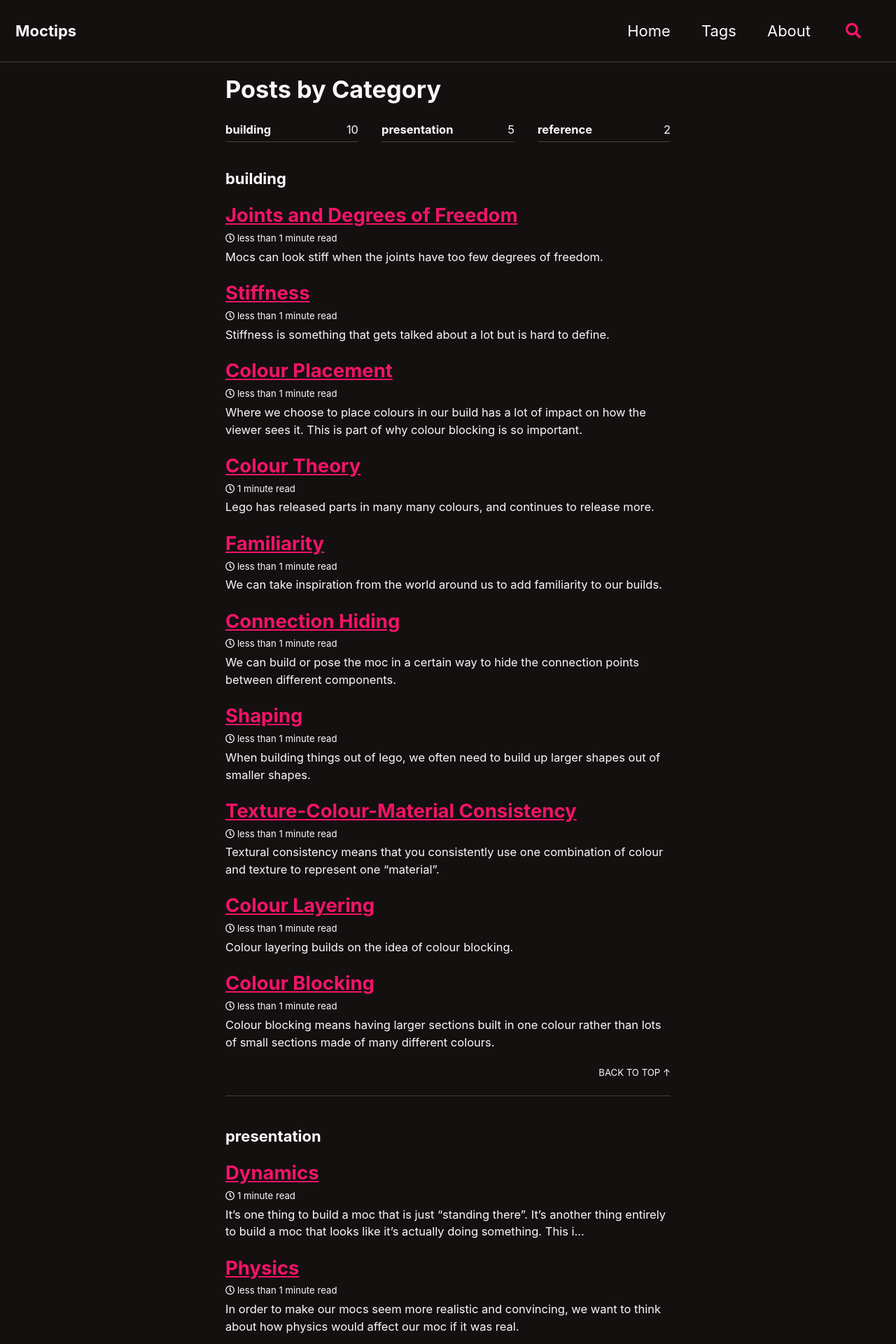
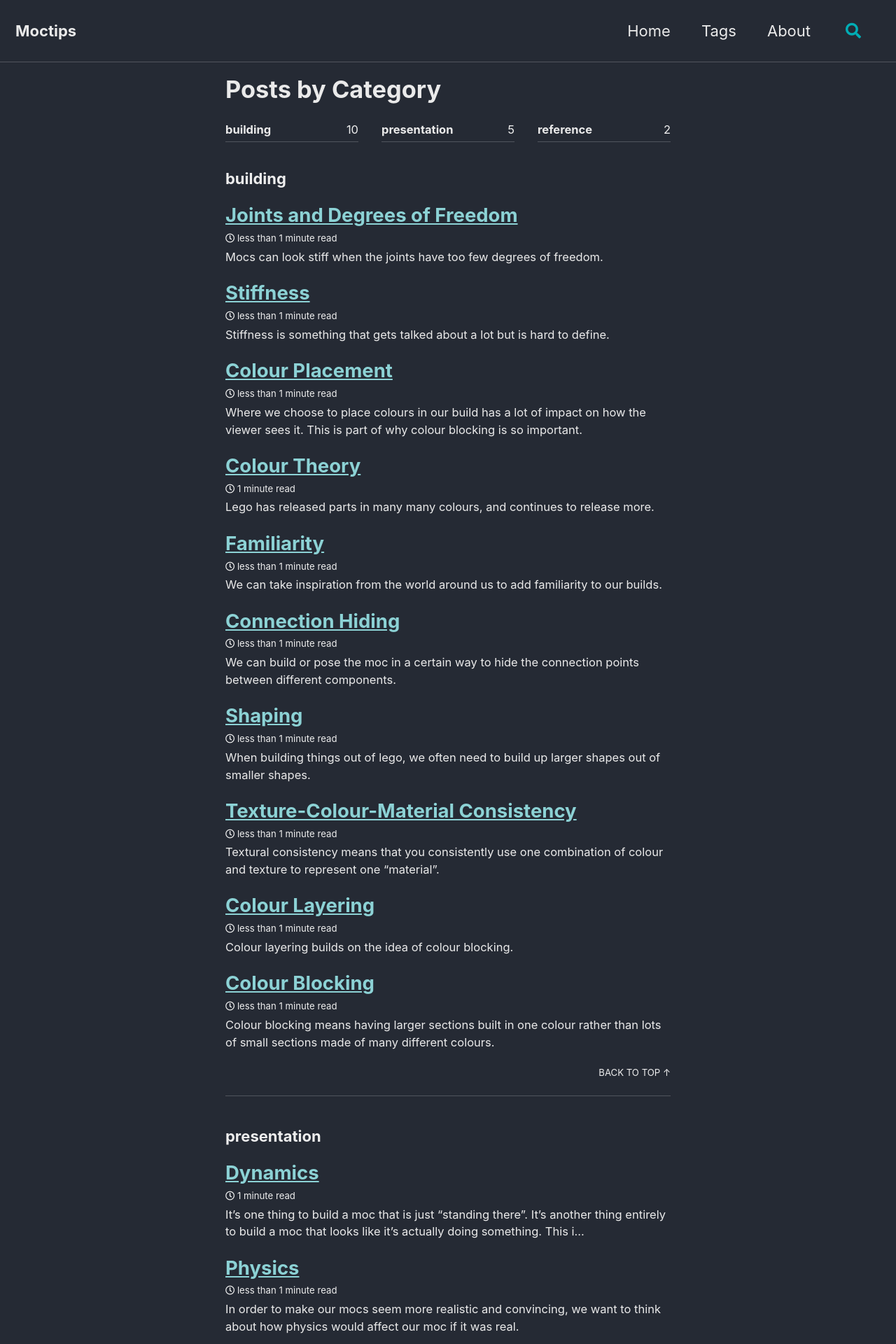
Before and after one commit to moctips/moctips.github.io, a Jekyll site: the page built from index.html, in a window 1280 px wide. Shown: the top 1920 px of the page at 70% size. Built offline with Jekyll 4.4.1, drawn with Linux system fonts in a browser that asks for light colours; cached includes are drawn as plain includes; the list of posts is cut into pages by our own code.

Commit message:
change theme

```diff
--- a/_config.yml
+++ b/_config.yml
@@ -12,7 +12,7 @@
 
 # theme                  : "minimal-mistakes-jekyll"
 # remote_theme           : "mmistakes/minimal-mistakes"
-minimal_mistakes_skin: "neon" # "air", "aqua", "contrast", "dark", "dirt", "neon", "mint", "plum", "sunrise", "default"
+minimal_mistakes_skin: "dark" # "air", "aqua", "contrast", "dark", "dirt", "neon", "mint", "plum", "sunrise", "default"
 
 # Site Settings
 locale: "en-US"
```
